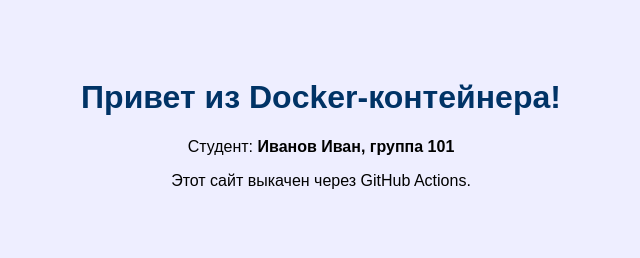
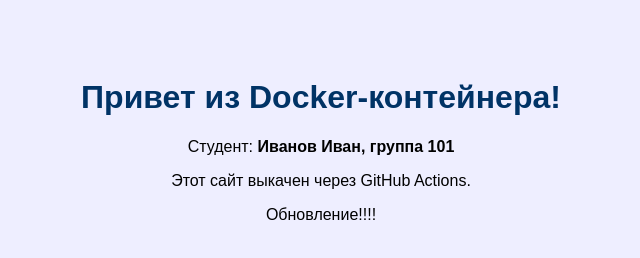
Before and after one commit to ykwais/104_3_v2, a plain HTML site: page index.html in a window 1280 px wide. Shown: the whole page, without its empty margins (319-959 px from the left). Drawn offline with Linux system fonts and the light colour scheme.

Commit message:
update index

```diff
--- a/index.html
+++ b/index.html
@@ -12,5 +12,6 @@
 <h1>Привет из Docker-контейнера!</h1>
 <p>Студент: <strong>Иванов Иван, группа 101</strong></p>
 <p>Этот сайт выкачен через GitHub Actions.</p>
+<p>Обновление!!!!</p>
 </body>
 </html>
```
